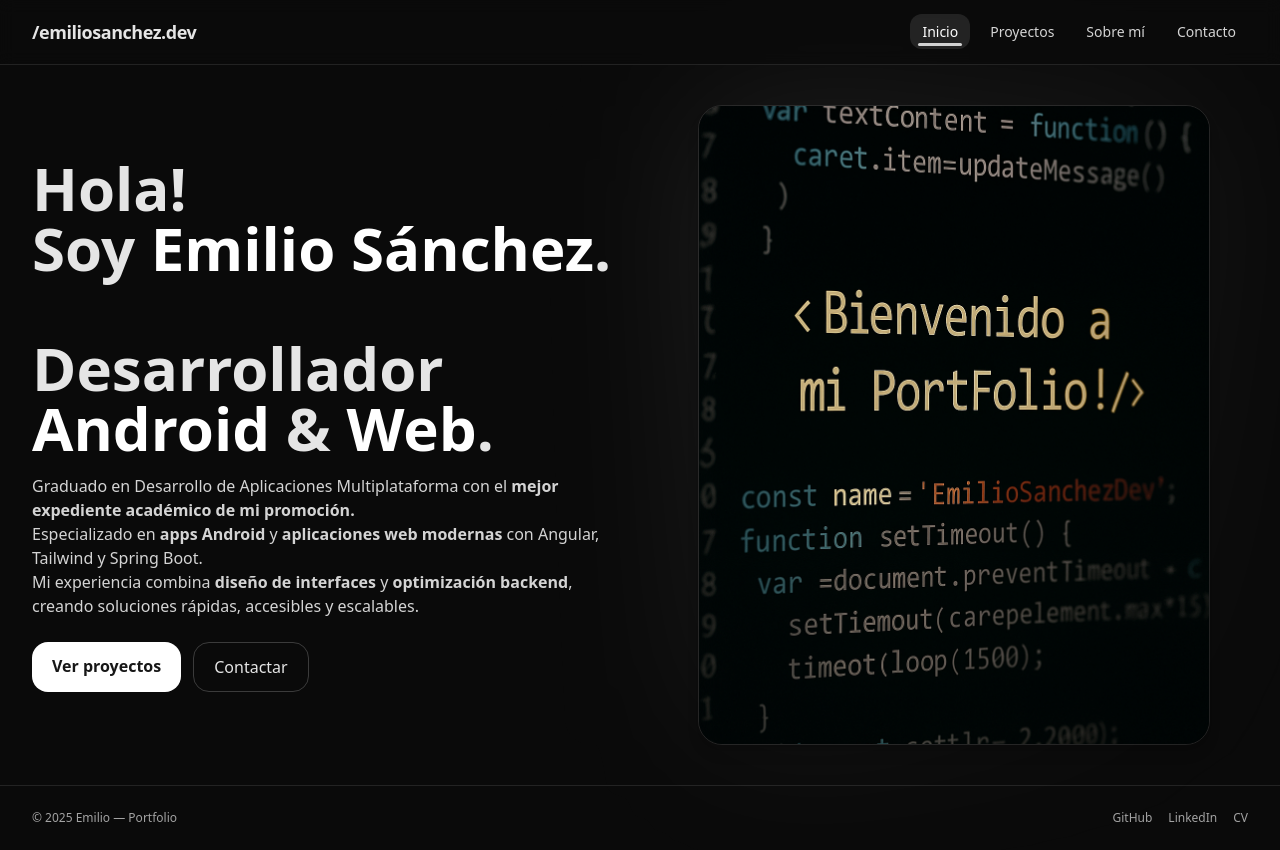
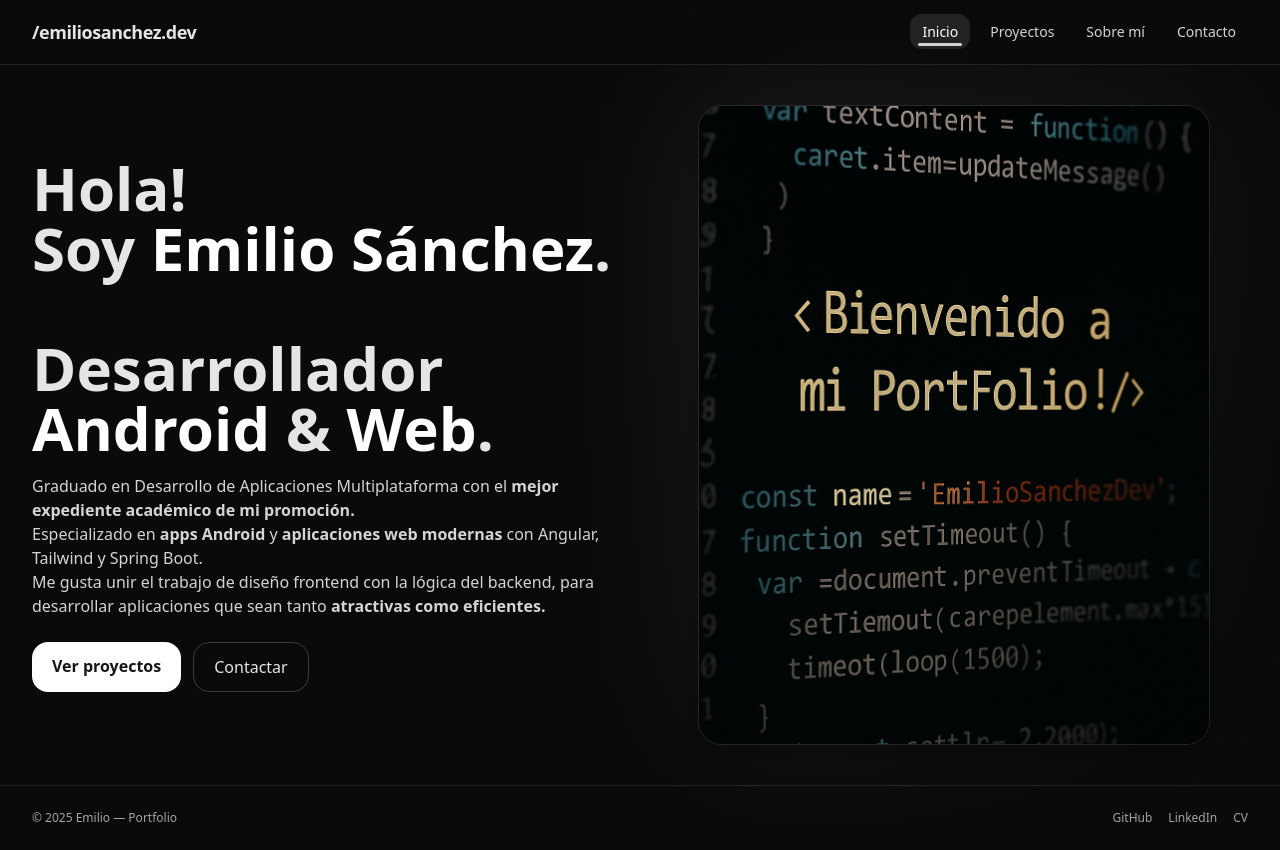
Before and after one commit to EmilioSanchez99/Portfolio, an Angular app: page / in a window 1280 px wide. Built offline with nearby package versions, Linux system fonts and the light colour scheme.

Commit message:
preview-home photo

```diff
--- a/src/app/pages/home/home.ts
+++ b/src/app/pages/home/home.ts
@@ -20,7 +20,7 @@ import { NgOptimizedImage } from '@angular/common';
           <br>
           Especializado en <b>apps Android</b> y <b>aplicaciones web modernas</b> con Angular, Tailwind y Spring Boot.
           <br>
-          Mi experiencia combina <b>diseño de interfaces</b> y <b>optimización backend</b>, creando soluciones rápidas, accesibles y escalables.
+          Me gusta unir el trabajo de diseño frontend con la lógica del backend, para desarrollar aplicaciones que sean tanto <b>atractivas como eficientes.</b>
         </p>
 
         <div class="mt-6 flex gap-3">
```
Also changed, not shown: public/assets/preview-home.png.
